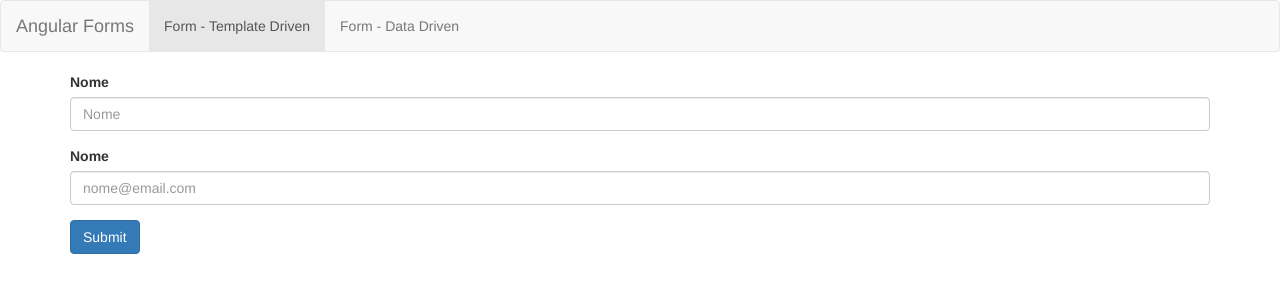
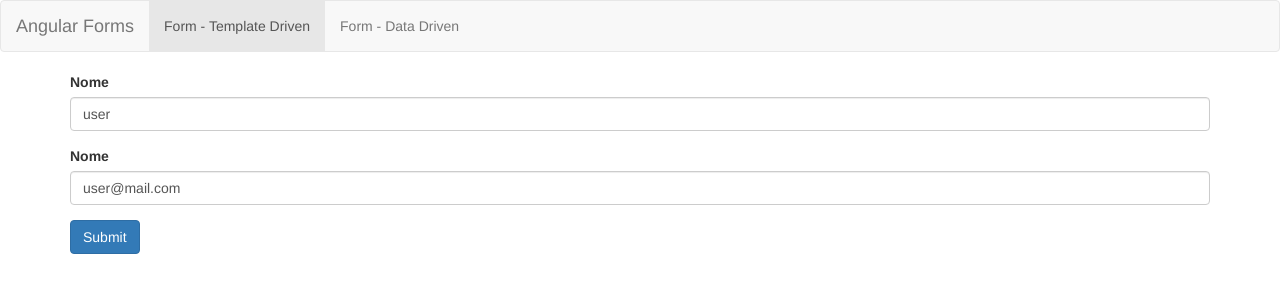
Before and after one commit to eduefl/angular, an Angular app in the folder xforms/: page /templateForm in a window 1280 px wide. Shown: the top 300 px of the page. Built offline with nearby package versions, Linux system fonts and the light colour scheme.

Commit message:
Updates related to class 75 from angular course https://www.youtube.com/watch?v=TzTSnEwGG6Q

```diff
--- a/xforms/src/app/template-form/template-form.component.html
+++ b/xforms/src/app/template-form/template-form.component.html
@@ -12,7 +12,7 @@
       class="form-control"
       id="nome"
       placeholder="Nome"
-      ngModel
+      [ngModel]="usuario.nome"
       name="nome"
     >
   </div>
@@ -22,7 +22,7 @@
         class="form-control"
         id="email"
         placeholder="nome@email.com"
-        ngModel
+        [ngModel]="usuario.email"
         name="email"
       >
     </div>
--- a/xforms/src/app/template-form/template-form.component.ts
+++ b/xforms/src/app/template-form/template-form.component.ts
@@ -7,8 +7,15 @@ import { Component, OnInit } from '@angular/core';
 })
 export class TemplateFormComponent implements OnInit {
 
+  usuario: any = {
+    nome: 'user',
+    email: 'user@mail.com'
+  }
+
   onSubmit(form){
-    console.log(form);
+    console.log(form.value);
+    console.log(this.usuario);
+
 
   }
 
```
